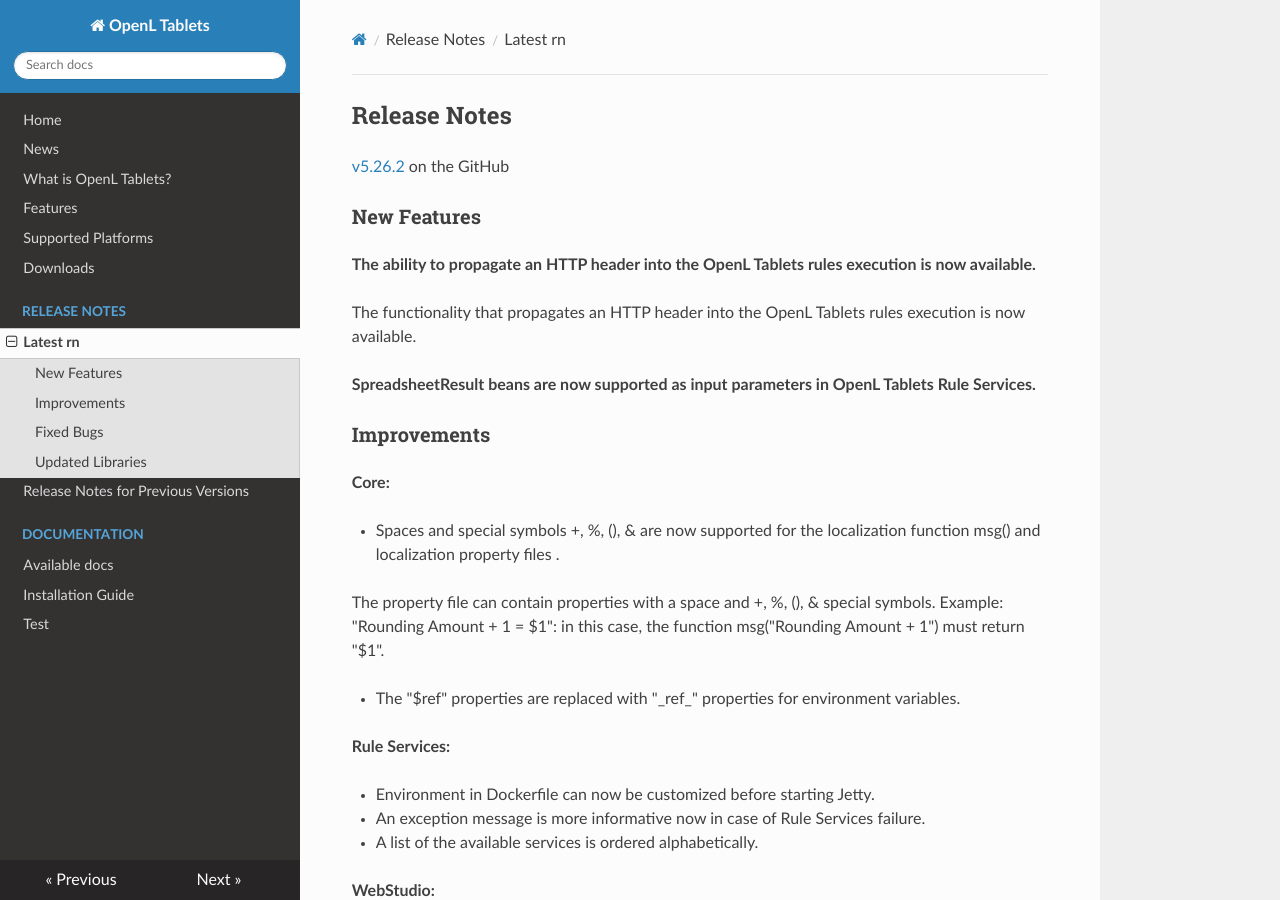
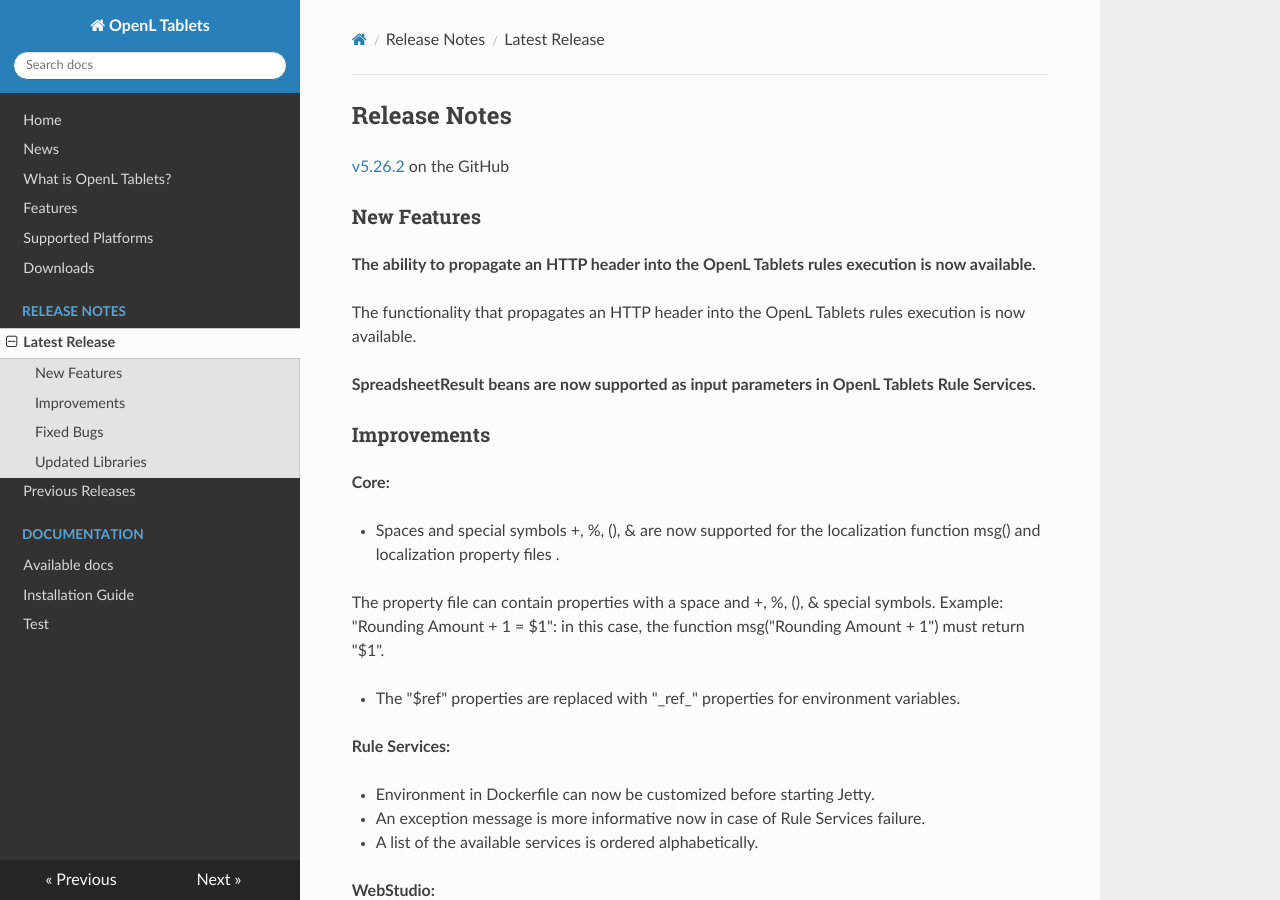
Before and after one commit to WWmonster/MarkdownTest, an MkDocs documentation site: the page built from docs/releasenotes/latest_rn.md, in a window 1280 px wide and 900 px high. Built offline with MkDocs 1.6.1, drawn with Linux system fonts in a browser that asks for light colours; nearby versions of some CDN libraries.

Commit message:
Update mkdocs.yml

```diff
--- a/mkdocs.yml
+++ b/mkdocs.yml
@@ -8,8 +8,8 @@ nav:
     - Supported Platforms: platforms.md
     - Downloads: downloads.md
     - Release Notes:
-        - releasenotes/latest_rn.md
-        - releasenotes/all_rn.md
+        - Latest Release: releasenotes/latest_rn.md
+        - Previous Releases: releasenotes/all_rn.md
     - Documentation:
         - Available docs: documentation.md
         - Installation Guide: installationguide.md
```
